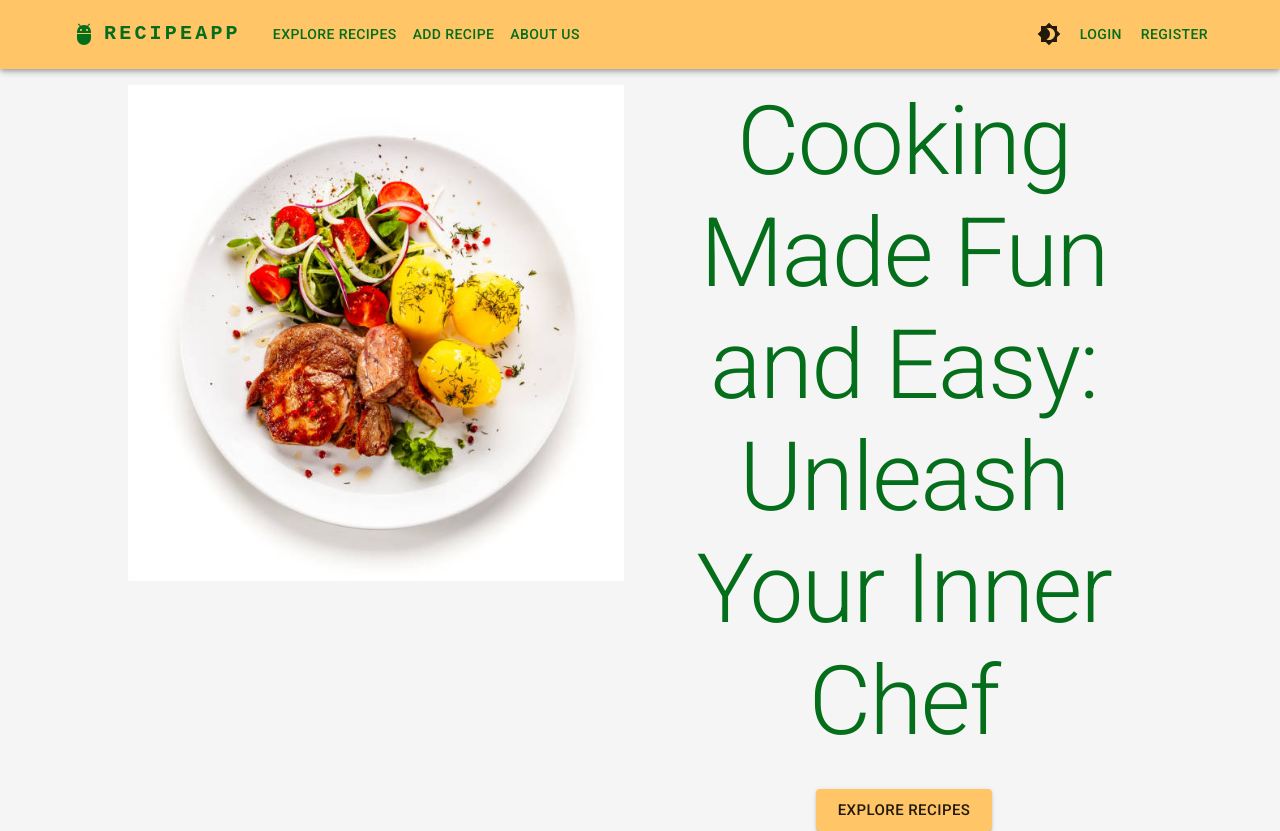
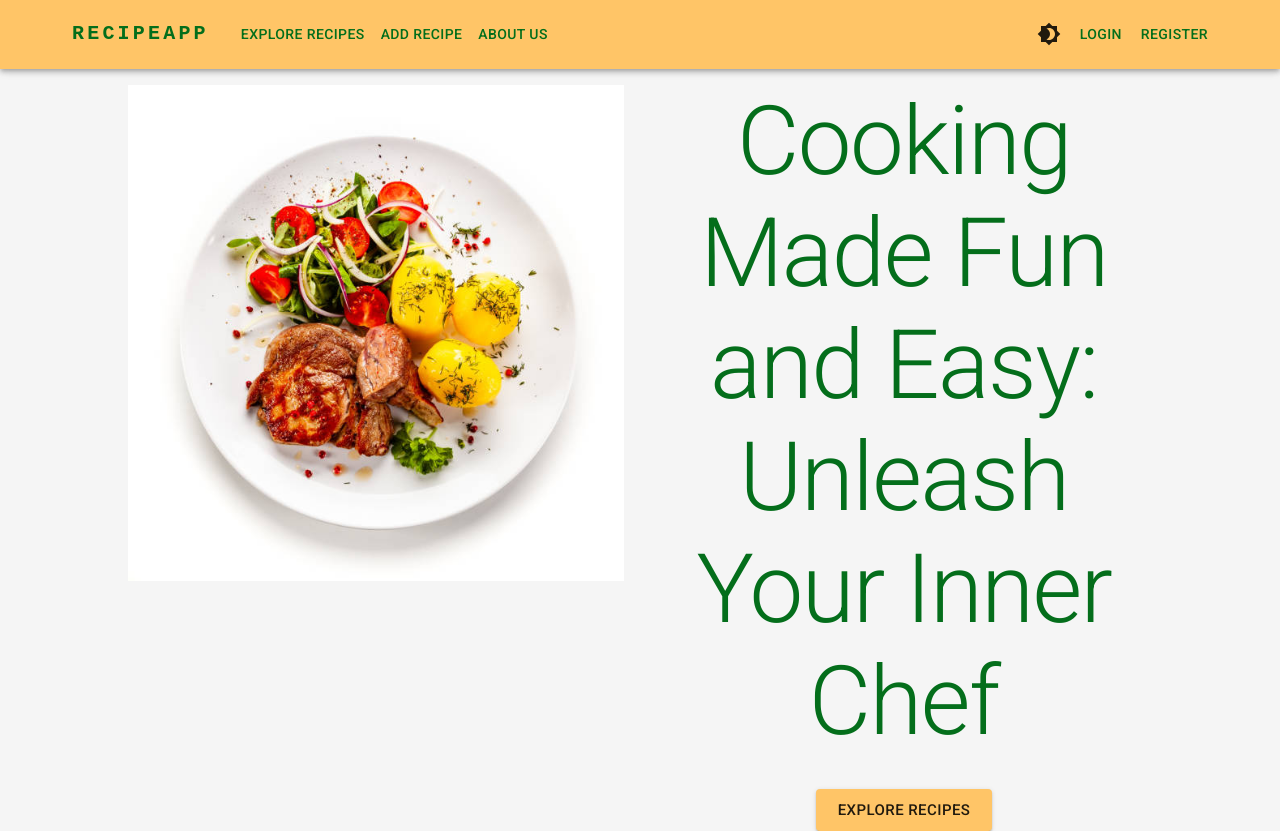
Before and after one commit to nlanzo/recipe-app, a React (Vite) app: page / in a window 1280 px wide. Built offline with nearby package versions, Linux system fonts and the light colour scheme.

Commit message:
Remove icon from navbar

```diff
--- a/src/components/Navbar.tsx
+++ b/src/components/Navbar.tsx
@@ -76,12 +76,6 @@ export default function Navbar() {
               ":hover": { color: "white" },
             }}
           >
-            <AdbIcon
-              sx={{
-                display: { xs: "none", md: "flex" },
-                mr: 1,
-              }}
-            />
             <Typography
               variant="h6"
               noWrap
@@ -145,7 +139,6 @@ export default function Navbar() {
               </MenuItem>
             </Menu>
           </Box>
-          <AdbIcon sx={{ display: { xs: "flex", md: "none" }, mr: 1 }} />
           <Typography
             variant="h5"
             noWrap
```
